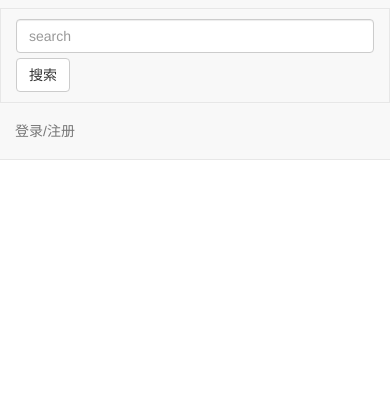
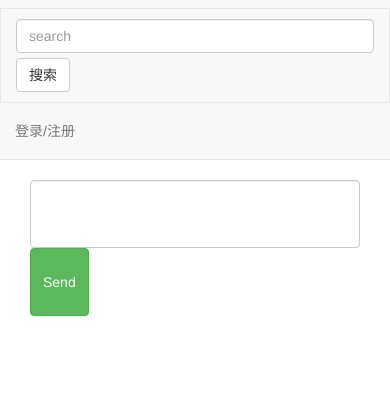
Before and after one commit to Zhuroubaicai/Steamed-Weibo, a Flask app: page /index in a window 390 px wide. Shown: the top 420 px of the page. Run offline with Flask 2, Linux system fonts and the light colour scheme; parts of the project's set-up code (start-up, migrations or seed data) failed here and were passed over; some libraries are stand-ins or nearby versions.

Commit message:
完成index.html

```diff
--- a/app.py
+++ b/app.py
@@ -78,9 +78,16 @@ def register():
         r['message'] = '\n'.join(msgs)
     return jsonify(r)
 
+# 显示大厅界面的函数
 @app.route('/index')
 def index_view():
     return render_template("index.html")
+
+@app.route('/tweet/add/<tweet_id>')
+def tweet_add():
+    form = request.get_json()
+
+
 
 if __name__ == '__main__':
     config = {
--- a/models.py
+++ b/models.py
@@ -84,7 +84,7 @@ class User(db.Model, ReprMixin):
         return status, msgs
 
 class Tweets(db.Model, ReprMixin):
-    __table__ = 'tweets'
+    __tablename__ = 'tweets'
     id = db.Column(db.Integer, primary_key=True)
     content = db.Column(db.String())
     auther_id = db.Column(db.Integer)
--- a/templates/index.html
+++ b/templates/index.html
@@ -27,7 +27,7 @@
         </script>
     </head>
     <body>
-        <nav class="navbar navbar-default navbar-fixed-top">
+        <header class="banner navbar navbar-default navbar-static-top">
             <div class="container">
                 <!--<ul class="nav navbar-nav navbar-left">
                 </ul>-->
@@ -42,6 +42,16 @@
                 </ul>
 
             </div>
-        </nav>
+        </header>
+        <div class="container">
+            <div class="form-group">
+                <div class="col-sm-10">
+                   <input style="height:68px" id="id-text-tweet-add"  class="form-control" type="text" >
+                </div>
+                <div class="col-sm-2">
+                    <button style="height:68px" id="id-btn-tweet-add"  class="btn btn-success"> Send </button>
+                </div>
+            </div>
+        </div>
     </body>
 </html>
```
